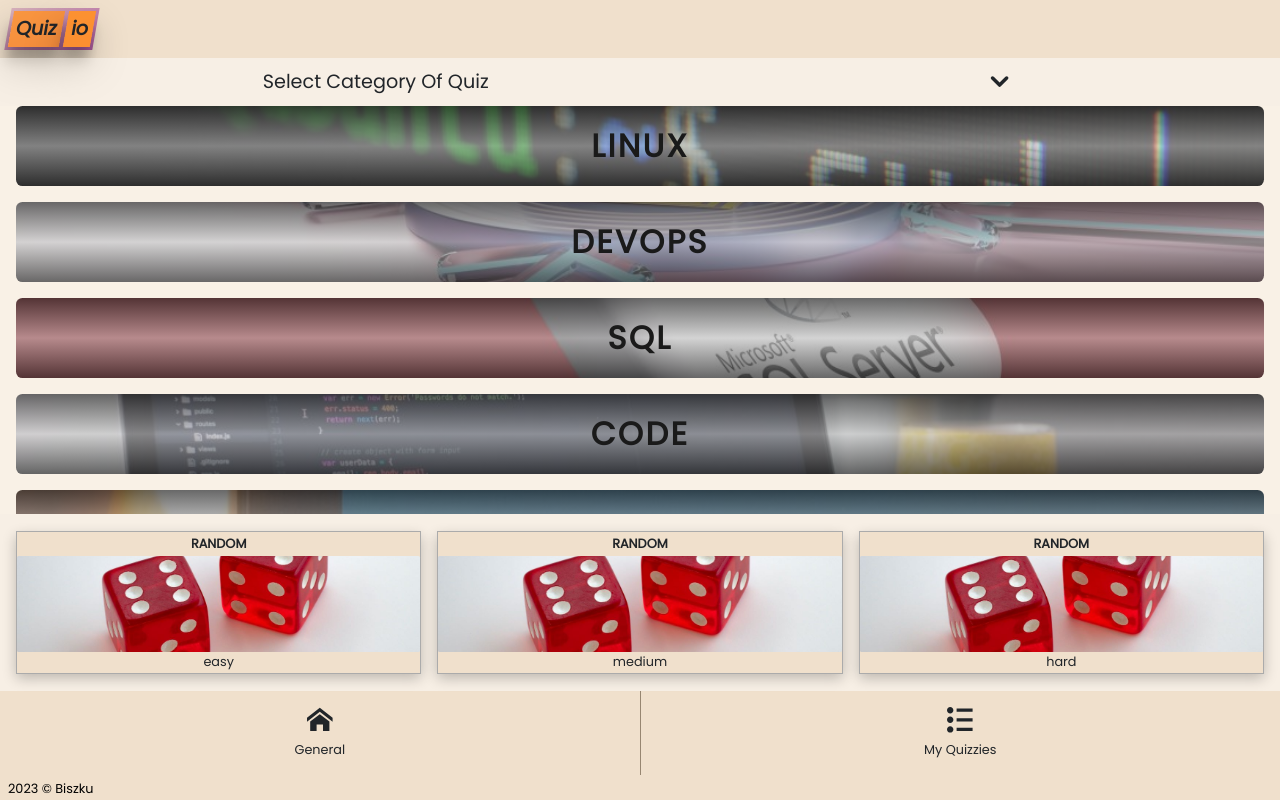
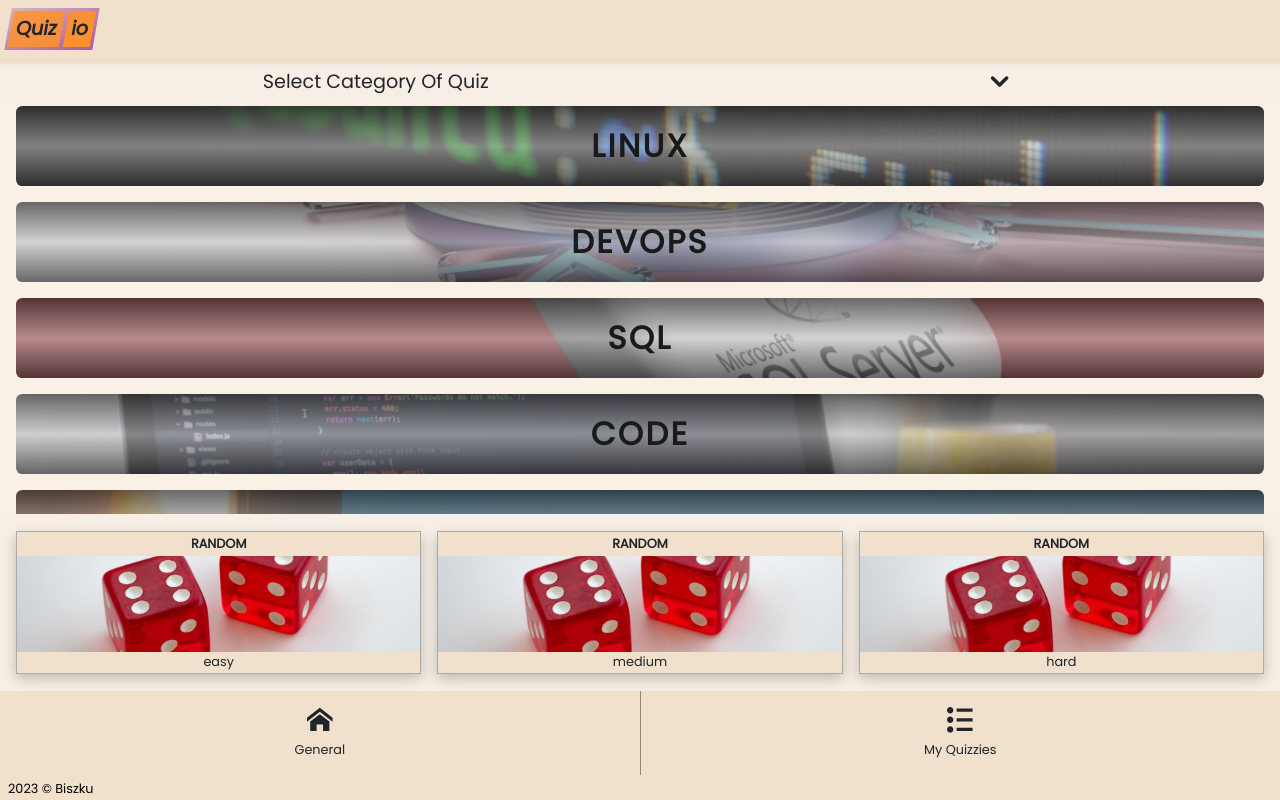
Before and after one commit to Biszku/QuizIo, a Next.js app: page / in a window 1280 px wide. Built offline with nearby package versions, Linux system fonts and the light colour scheme.

Commit message:
added better shadow

```diff
--- a/components/Quizzies/quzzies-selecting.tsx
+++ b/components/Quizzies/quzzies-selecting.tsx
@@ -2,7 +2,6 @@
 import { HiChevronDown } from "react-icons/hi";
 import { useContext } from "react";
 import { MainContext } from "../../context/context";
-import { useEffect } from "react";
 
 const QuizziesSelecting = () => {
   const { changeVisibility, visibilityOfCategoryList } =
--- a/styles/layout/_header.scss
+++ b/styles/layout/_header.scss
@@ -4,6 +4,7 @@
   align-items: center;
   padding: 0.5rem;
   background-color: #f0e0cc;
+  box-shadow: 0 4px 2px 2px #f0e0cc;
 
   &_login-container {
     display: flex;
@@ -54,8 +55,6 @@
       background-color: rgba(255, 146, 43, 0.95);
       padding: 0.2rem 0.3rem;
       font-weight: bold;
-      box-shadow: rgba(0, 0, 0, 0.3) 0px 19px 38px,
-        rgba(0, 0, 0, 0.22) 0px 15px 12px;
     }
 
     &_text {
```
